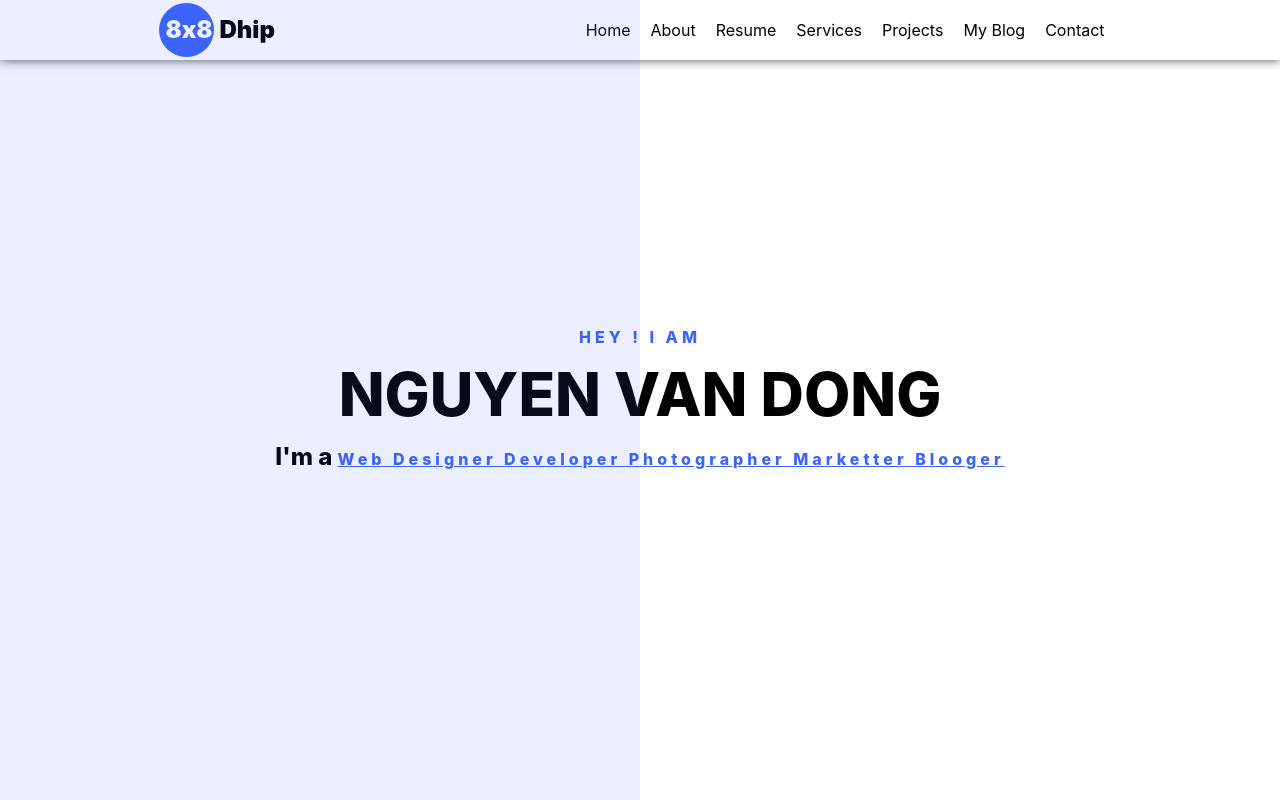
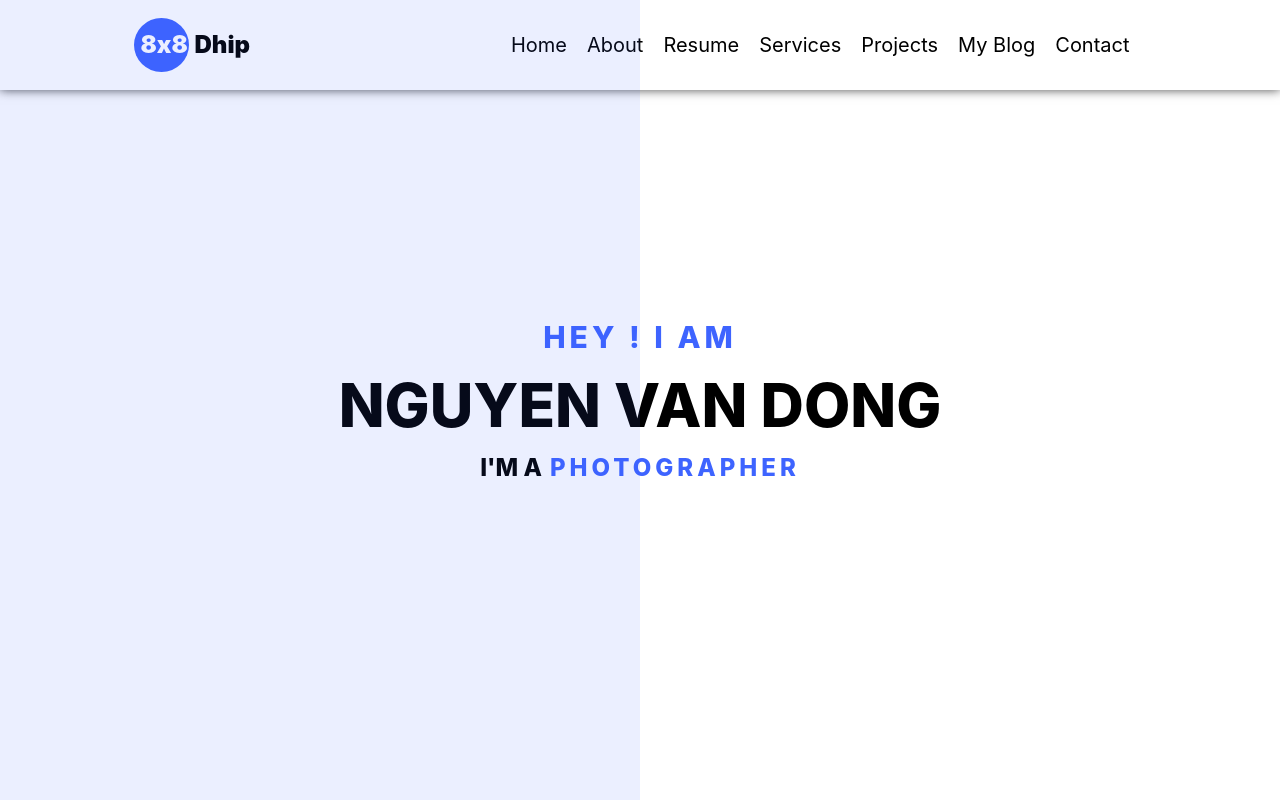
Before and after one commit to dong595/portfolio, a website built with Vite: page WD18102/index.html in a window 1280 px wide. Built offline with nearby package versions, Linux system fonts and the light colour scheme.

Commit message:
complete Home

```diff
--- a/WD18102/index.html
+++ b/WD18102/index.html
@@ -26,7 +26,6 @@
         </div>
       </div>
     </div>
-    <div></div>
     <script src="main.js"></script>
   </body>
 </html>
--- a/WD18102/main.js
+++ b/WD18102/main.js
@@ -60,10 +60,26 @@ const menuItems = menuItem
   })
   .join("");
 headerMenuItem.innerHTML = menuItems;
-const h2Element = document.querySelector(".home-text h2  span");
+const spanElementParent = document.querySelector(".home-text h2  span");
 const listCareer = myCareers
   .map((myCareer) => {
-    return myCareer.name;
+    return `<span class="listCareer">${myCareer.name}</span>`;
   })
   .join(" ");
-h2Element.innerHTML = listCareer;
+let slideIndex = 0;
+showSlides();
+function showSlides() {
+  let i;
+  const spanElement = document.getElementsByClassName("listCareer");
+  spanElementParent.innerHTML = listCareer;
+
+  for (i = 0; i < spanElement.length; i++) {
+    spanElement[i].style.display = "none";
+  }
+  slideIndex++;
+  if (slideIndex > spanElement.length) {
+    slideIndex = 1;
+  }
+  spanElement[slideIndex - 1].style.display = "block";
+  setTimeout(showSlides, 2000);
+}
--- a/WD18102/style.css
+++ b/WD18102/style.css
@@ -34,7 +34,7 @@ body {
   justify-content: space-around;
   align-items: center;
   padding: 0 15px;
-  height: 60px;
+  height: 90px;
   background-color: #fff !important;
   box-shadow: 0 0 10px 0 rgba(0, 0, 0, 0.7);
   background-color: transparent !important;
@@ -81,7 +81,7 @@ body {
 .header-menu ul li a {
   color: #000000;
   font-weight: 400;
-  font-size: 16px;
+  font-size: 20px;
   text-decoration: none;
 }
 
@@ -136,7 +136,7 @@ body {
   text-align: center;
 }
 .home-text span {
-  font-size: 16px;
+  font-size: 30px;
   font-weight: 800;
   color: #3e64ff;
   letter-spacing: 4px;
@@ -147,7 +147,17 @@ body {
 }
 .home-text h2 {
   font-weight: 800;
+  display: flex;
+  justify-content: center;
+  align-items: center;
+  gap: 8px;
+  text-transform: uppercase;
 }
 .home-text h2 span {
-  text-decoration: underline;
+  font-size: 16px;
 }
+.home-text h2 span span {
+  font-weight: 780;
+  transition: all 0.3;
+  font-size: 1.5em;
+}
```
